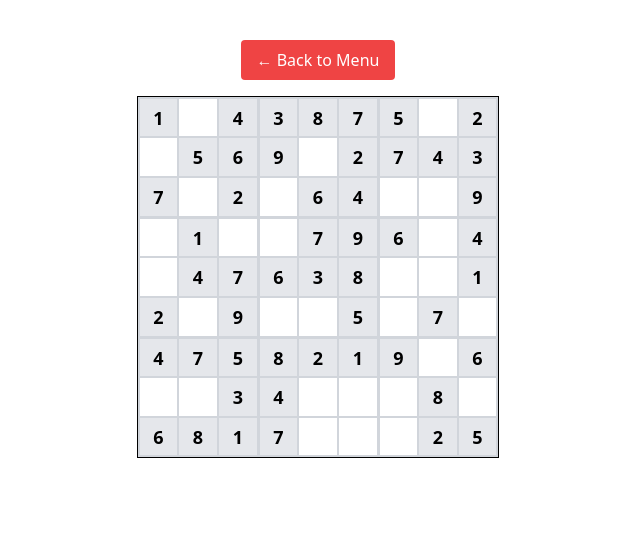
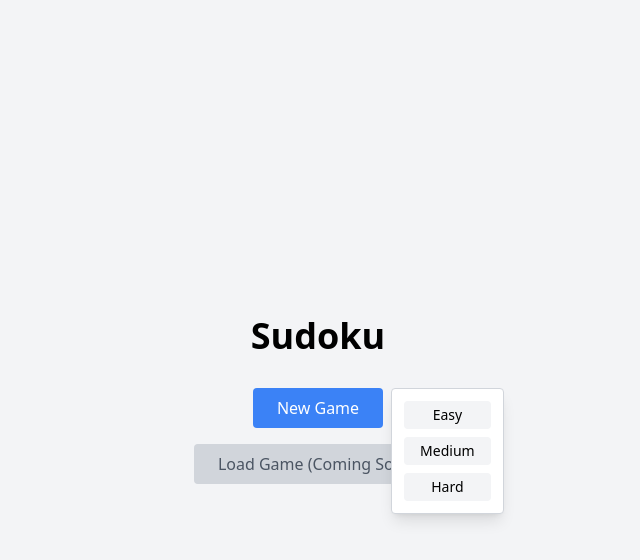
Before and after one commit to efang006/Portfolio, a React (Create React App) app: page / in a window 1280 px wide. Both pictures are taken after a click on the button "New Game". Shown: the top 560 px of the page, without its empty margins (322-962 px from the left). Built offline with nearby package versions, Linux system fonts and the light colour scheme.

Commit message:
Added difficulties

```diff
--- a/src/App.jsx
+++ b/src/App.jsx
@@ -9,14 +9,20 @@ const screens = {
 
 function App() {
   const [screen, setScreen] = useState(screens.MENU);
+  const [difficulty, setDifficulty] = useState('medium');
+
+  function handleStartGame(selectedDifficulty) {
+    setDifficulty(selectedDifficulty);
+    setScreen(screens.GAME);
+  }
 
   return (
     <div>
       {screen === screens.MENU && (
-        <MainMenu onStart={() => setScreen(screens.GAME)} />
+        <MainMenu onStart={handleStartGame} />
       )}
       {screen === screens.GAME && (
-        <SudokuBoard onBack={() => setScreen(screens.MENU)} />
+        <SudokuBoard difficulty={difficulty} onBack={() => setScreen(screens.MENU)} />
       )}
     </div>
   );
--- a/src/components/MainMenu.jsx
+++ b/src/components/MainMenu.jsx
@@ -1,15 +1,37 @@
-import React from 'react';
+import React, { useState } from 'react';
 
 function MainMenu({ onStart }) {
+  const [showDifficulty, setShowDifficulty] = useState(false);
+
+  const handleStart = (difficulty) => {
+    onStart(difficulty);
+    setShowDifficulty(false);
+  };
+
   return (
     <div className="flex flex-col items-center justify-center min-h-screen bg-gray-100">
       <h1 className="text-4xl font-bold mb-8">Sudoku</h1>
-      <button
-        onClick={onStart}
-        className="mb-4 px-6 py-2 bg-blue-500 text-white rounded hover:bg-blue-600"
-      >
-        New Game
-      </button>
+      <div className="relative inline-block">
+        <button
+          onClick={() => setShowDifficulty(!showDifficulty)}
+          className="mb-4 px-6 py-2 bg-blue-500 text-white rounded hover:bg-blue-600"
+        >
+          New Game
+        </button>
+        {showDifficulty && (
+          <div className="absolute top-0 left-full ml-2 flex flex-col gap-2 bg-white p-3 rounded shadow-lg border border-gray-300 z-10">
+            {['Easy', 'Medium', 'Hard'].map((level) => (
+              <button
+                key={level}
+                onClick={() => handleStart(level.toLowerCase())}
+                className="px-4 py-1 bg-gray-100 hover:bg-gray-200 rounded text-sm"
+              >
+                {level}
+              </button>
+            ))}
+          </div>
+        )}
+      </div>
       <button
         disabled
         className="px-6 py-2 bg-gray-300 text-gray-600 rounded cursor-not-allowed"
--- a/src/components/SudokuBoard.jsx
+++ b/src/components/SudokuBoard.jsx
@@ -2,17 +2,13 @@ import React, { useEffect, useState } from 'react';
 import Cell from './Cell';
 import { generateSudoku } from '../utils/sudokuGenerator';
 
-function SudokuBoard({ onBack }) {
+function SudokuBoard({ difficulty, onBack }) {
   const [board, setBoard] = useState(Array(9).fill().map(() => Array(9).fill({ value: null, isFixed: false })));
 
   useEffect(() => {
-    const generated = generateSudoku('easy');
-    if (generated && Array.isArray(generated) && generated.length === 9) {
-      setBoard(generated);
-    } else {
-      console.error("generateSudoku did not return a valid 9x9 board.");
-    }
-  }, []);
+    const generated = generateSudoku(difficulty);
+    setBoard(generated);
+  }, [difficulty]);
 
   const updateCell = (row, col, newValue) => {
     setBoard(prevBoard =>
--- a/src/utils/sudokuGenerator.js
+++ b/src/utils/sudokuGenerator.js
@@ -3,9 +3,9 @@ export function generateSudoku(difficulty = "medium") {
   const board = cloneBoard(fullBoard);
 
   const getHoleCountForDifficulty = (level) => {
-    if (level === "easy") return 30;
-    if (level === "medium") return 40;
-    if (level === "hard") return 50;
+    if (level === "easy") return 36;
+    if (level === "medium") return 45;
+    if (level === "hard") return 63;
     return 40;
   };
 
```
